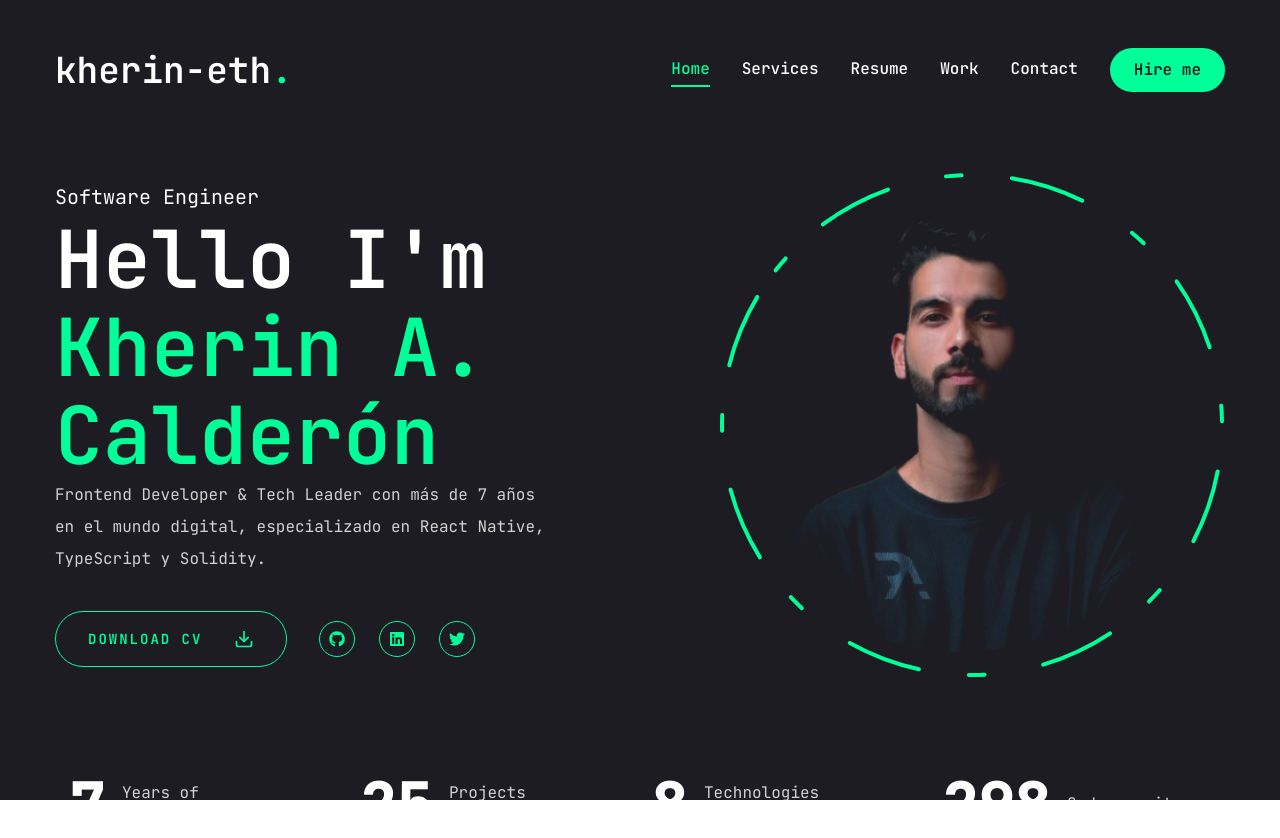
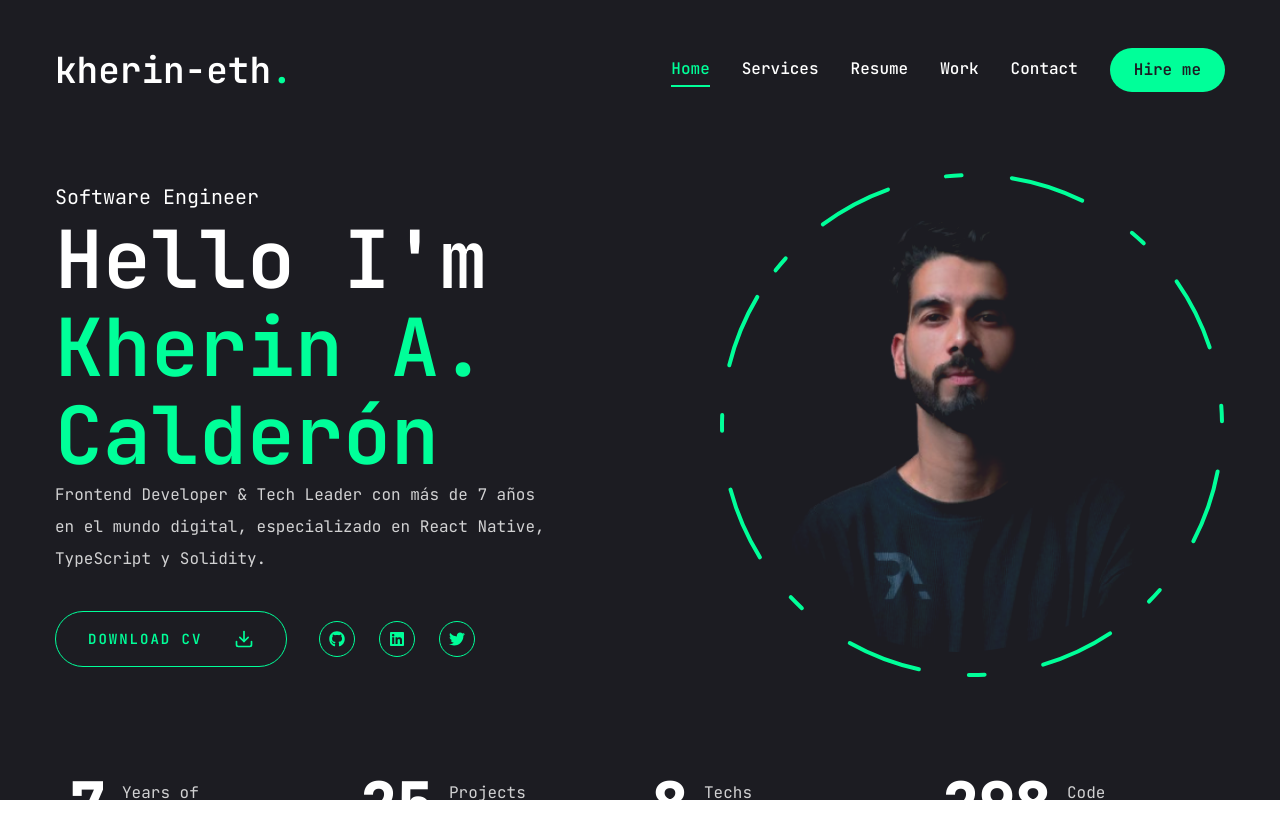
Before and after one commit to kherincalderon/kherin-portfolio, a Next.js app: page / in a window 1280 px wide. Shown: the top 838 px of the page. Built offline with nearby package versions, Linux system fonts and the light colour scheme.

Commit message:
[fix] stats view

```diff
--- a/components/Stats.jsx
+++ b/components/Stats.jsx
@@ -13,7 +13,7 @@ const stats = [
   },
   {
     num: 8,
-    text: 'Technologies mastered',
+    text: 'Techs mastered',
   },
   {
     num: 300,
@@ -40,7 +40,7 @@ const Stats = () => {
                 />
                 <p
                   className={`${
-                    item.text.length < 10 ? 'max-w-[100px]' : 'max-w-[150px]'
+                    item.text.length < 10 ? 'max-w-[100px]' : 'max-w-[80px]'
                   } leading-snug text-white/80`}
                 >
                   {item.text}
```
